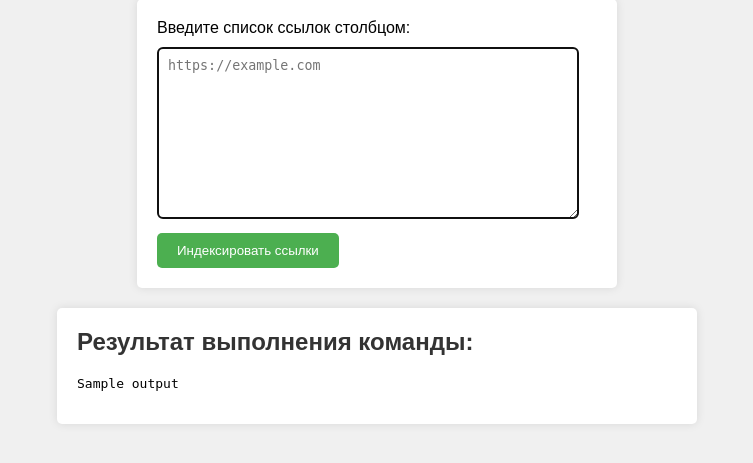
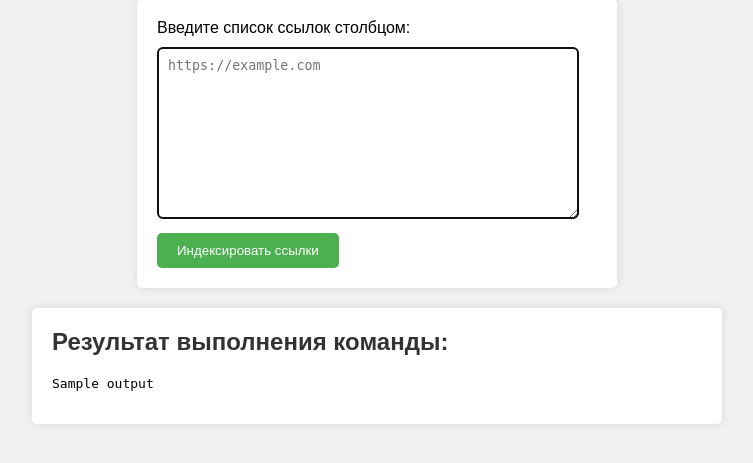
Before and after one commit to arklem699/indexingLink, a Django app: template indexing_link/templates/index.html in a window 1280 px wide. Shown: the part 81-544 px from the top of the page, without its empty margins (263-1016 px from the left). Run offline with Django 5.2, Linux system fonts and the light colour scheme; the template is opened without the code that fills it: most values are stand-ins (such as "Sample title", 1, 10 or a date in 2020).

Commit message:
fix bugs

```diff
--- a/indexing_link/static/css/style.css
+++ b/indexing_link/static/css/style.css
@@ -57,7 +57,7 @@ button:hover {
 
 .output {
     width: 100%;
-    max-width: 600px;
+    max-width: 650px;
     margin: 0 auto;
     margin-top: 20px;
     background-color: #fff;
--- a/indexing_link/views.py
+++ b/indexing_link/views.py
@@ -8,6 +8,6 @@ def indexing_links(request):
     with open('google-indexing-api-bulk-master/urls.txt', 'w', newline='\n') as f:
         for link in links:
             f.write(link + '\n')
-    process = subprocess.Popen(['node', 'index.js'], stdout=subprocess.PIPE, cwd='google-indexing-api-bulk-master/')
+    process = subprocess.Popen(['C:/Program Files/nodejs/node.exe', 'index.js'], stdout=subprocess.PIPE, cwd='google-indexing-api-bulk-master/')
     output, _ = process.communicate()
     return render(request, 'index.html', {'output': output.decode()})
```
